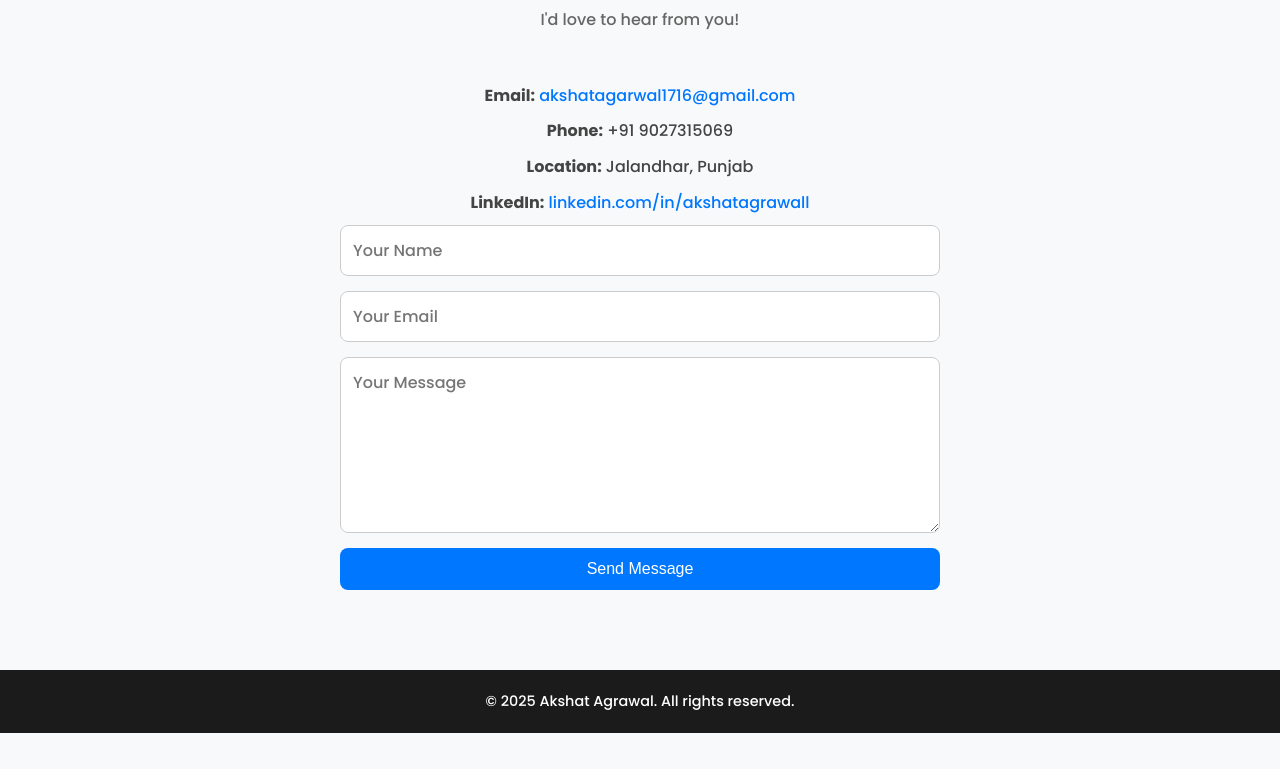
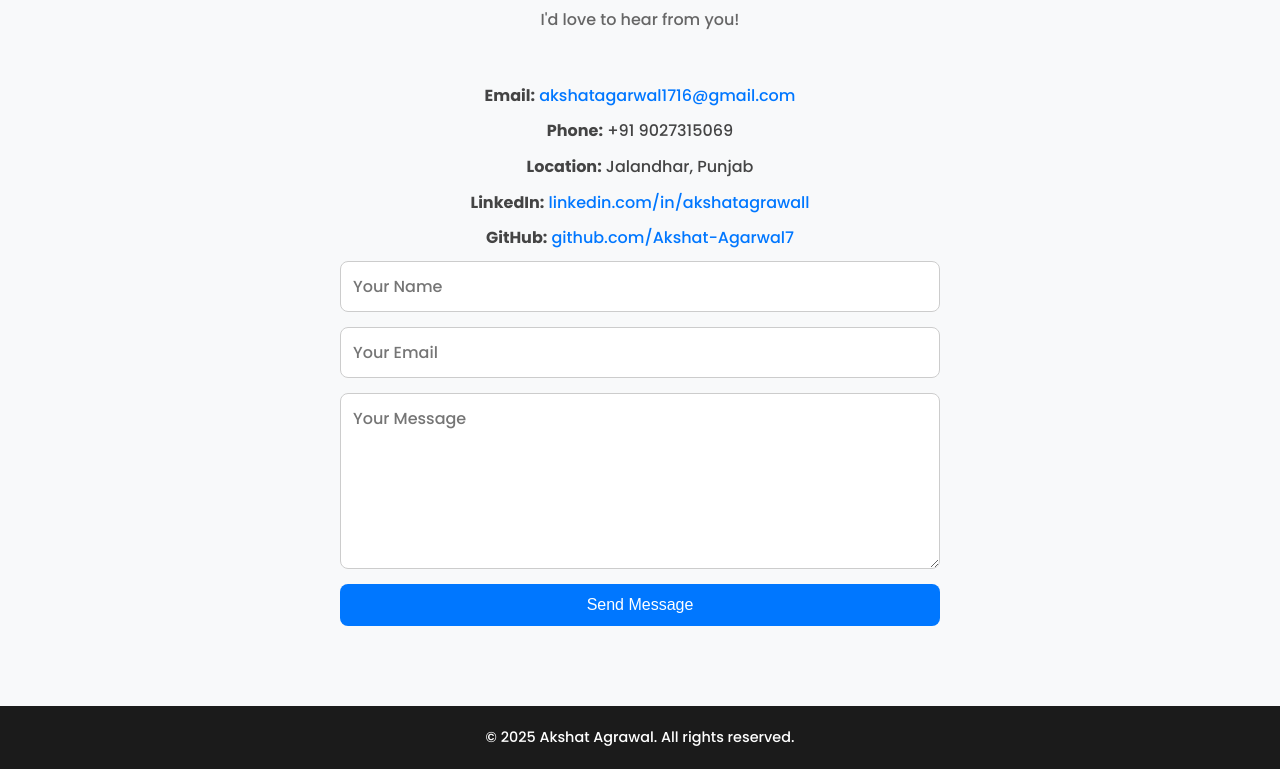
Before and after one commit to Akshat-Agarwal7/resume, a plain HTML site: page index.html in a window 1280 px wide. Shown: the part 2727-3496 px from the top of the page. Before the commit the page ends 3460 px from the top, so only its background shows below. Drawn offline with nearby package versions, Linux system fonts and the light colour scheme.

Commit message:
Update index.html

```diff
--- a/index.html
+++ b/index.html
@@ -173,6 +173,11 @@
     <p><strong>Phone:</strong> +91 9027315069</p>
     <p><strong>Location:</strong> Jalandhar, Punjab</p>
     <p><strong>LinkedIn:</strong> <a href="https://linkedin.com/in/akshatagrawall" target="_blank">linkedin.com/in/akshatagrawall</a></p>
+    <p><strong>GitHub:</strong>
+  <a href="https://github.com/Akshat-Agarwal7" target="_blank">
+    github.com/Akshat-Agarwal7
+  </a>
+</p>
   </div>
 
   <!-- Contact Form -->
```
